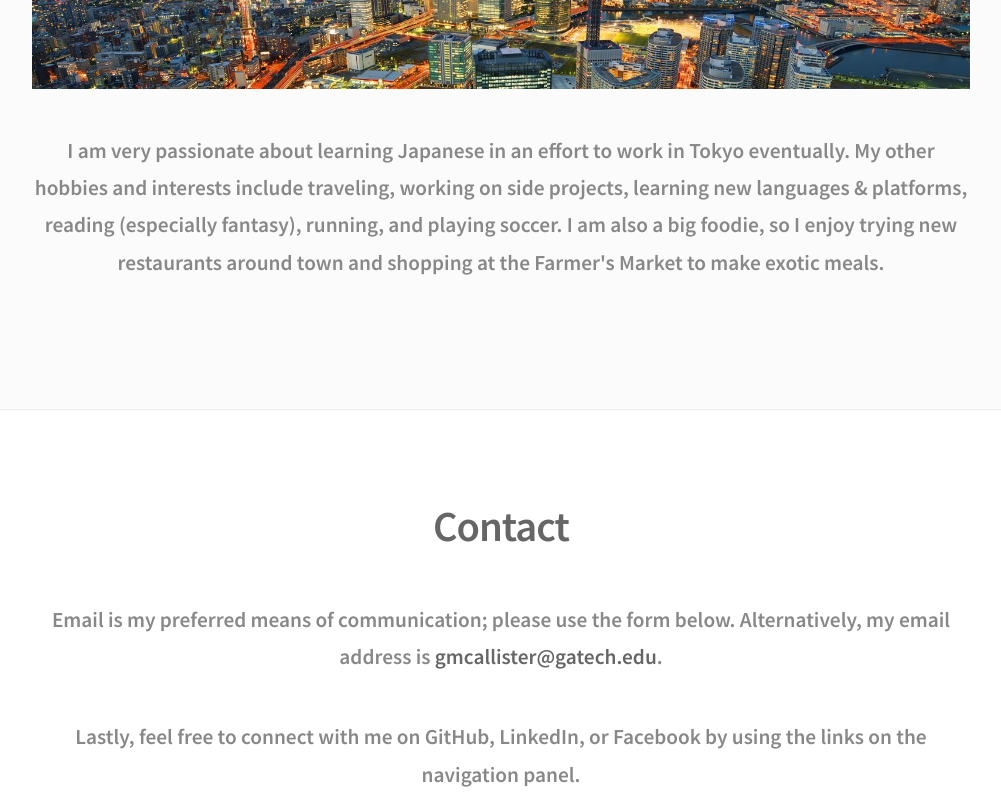
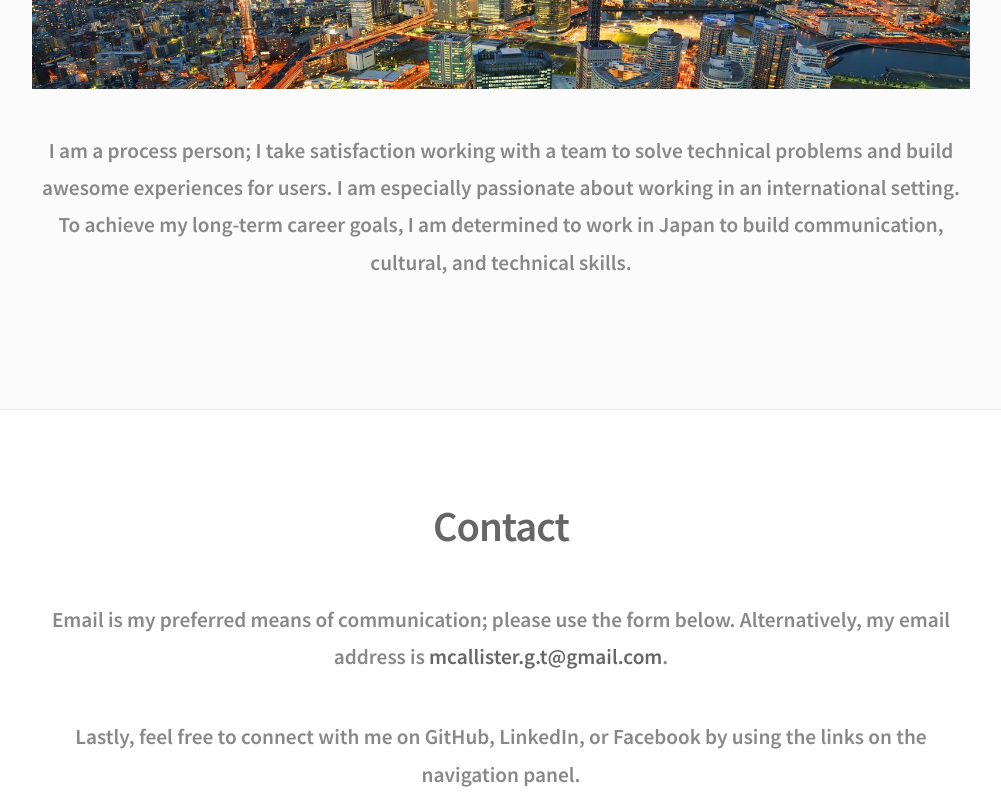
Before and after one commit to gmcallister3/personal-website, a website: page index.html in a window 1280 px wide. Shown: the part 1680-2480 px from the top of the page, without its empty margins (267-1268 px from the left). Drawn offline with Linux system fonts and the light colour scheme.

Commit message:
updated resume, bio, and added a project

```diff
--- a/index.html
+++ b/index.html
@@ -131,20 +131,19 @@
 										</header>
 									</article> -->
 								</div>
-								<!-- <div class="4u$ 12u$(mobile)">
+								<div class="4u$ 12u$(mobile)">
 									<article class="item">
-										<a href="#" class="image fit"><img src="images/in-progress.png" alt="" /></a>
 										<header>
-											<h3>More in progress...</h3>
+											<h3><a href="https://github.com/joshuagaul/aqueous-rift.git" class="image fit">Aqueous Rift</a></h3>
 										</header>
 									</article>
-									<article class="item">
+									<!-- <article class="item">
 										<a href="#" class="image fit"><img src="images/pic07.jpg" alt="" /></a>
 										<header>
 											<h3>Orci Convallis</h3>
 										</header>
-									</article>
-								</div> -->
+									</article> -->
+								</div>
 							</div>
 
 						</div>
@@ -160,8 +159,8 @@
 
 							<a href="#" class="image featured"><img src="images/Japan-profile.jpg" alt="" /></a>
 
-							<p>I am very passionate about learning Japanese in an effort to work in Tokyo eventually. My other hobbies and interests include traveling, working on side projects, learning new languages & platforms,
-								 reading (especially fantasy), running, and playing soccer.  I am also a big foodie, so I enjoy trying new restaurants around town and shopping at the Farmer's Market to make exotic meals.
+							<p>I am a process person; I take satisfaction working with a team to solve technical problems and build awesome experiences for users. I am especially passionate about working in an international setting.
+								To achieve my long-term career goals, I am determined to work in Japan to build communication, cultural, and technical skills.
 							</p>
 
 						</div>
@@ -175,7 +174,7 @@
 								<h2>Contact</h2>
 							</header>
 
-							<p>Email is my preferred means of communication; please use the form below. Alternatively, my email address is <strong>gmcallister@gatech.edu</strong>.</p>
+							<p>Email is my preferred means of communication; please use the form below. Alternatively, my email address is <strong>mcallister.g.t@gmail.com</strong>.</p>
 							<p>Lastly, feel free to connect with me on GitHub, LinkedIn, or Facebook by using the links on the navigation panel.</p>
 
 							<form method="post" action="http://formspree.io/gmcallister@gatech.edu">
@@ -201,7 +200,7 @@
 
 				<!-- Copyright -->
 					<ul class="copyright">
-						<li>&copy; Graham McAllister 2016</li><li>Template: <a href="http://html5up.net">HTML5 UP</a></li>
+						<li>&copy; Graham McAllister 2017</li><li>Template: <a href="http://html5up.net">HTML5 UP</a></li>
 					</ul>
 
 			</div>
```
Also changed, not shown: 1 other file.
